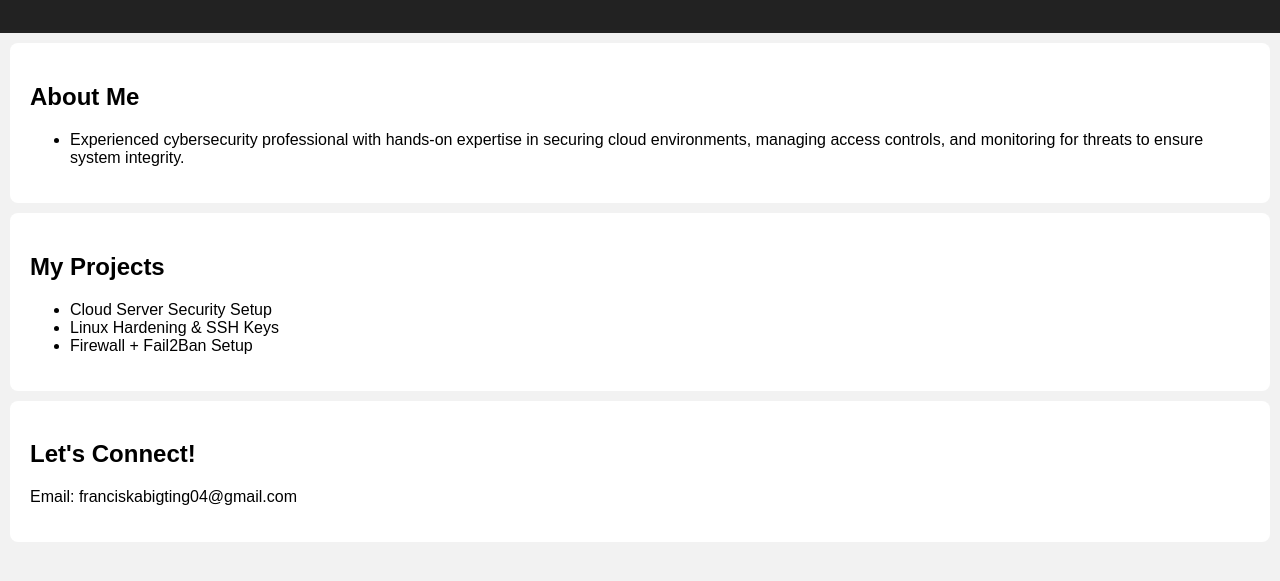
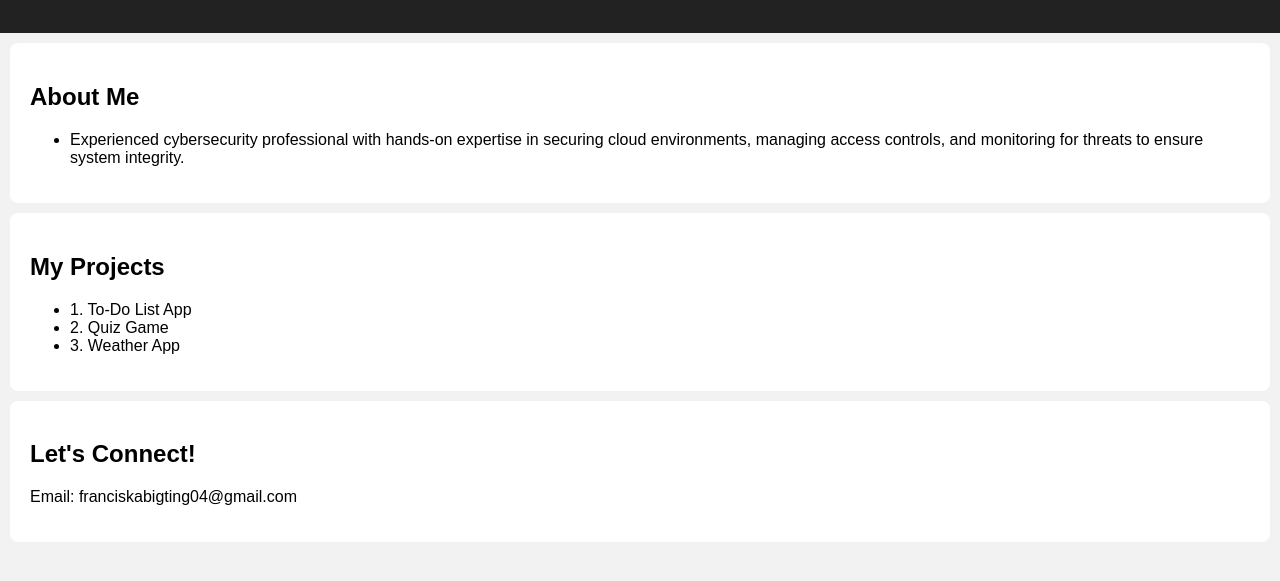
Before and after one commit to francislazaro/portfolio, a plain HTML site: page index.html in a window 1280 px wide. Shown: the part 121-702 px from the top of the page. Drawn offline with Linux system fonts and the light colour scheme.

Commit message:
Update index.html

```diff
--- a/index.html
+++ b/index.html
@@ -22,9 +22,9 @@
   <section id="projects">
     <h2>My Projects</h2>
     <ul>
-      <li>Cloud Server Security Setup</li>
-      <li>Linux Hardening & SSH Keys</li>
-      <li>Firewall + Fail2Ban Setup</li>
+      <li>1. To-Do List App</li>
+      <li>2. Quiz Game</li>
+      <li>3. Weather App</li>
     </ul>
   </section>
 
```
